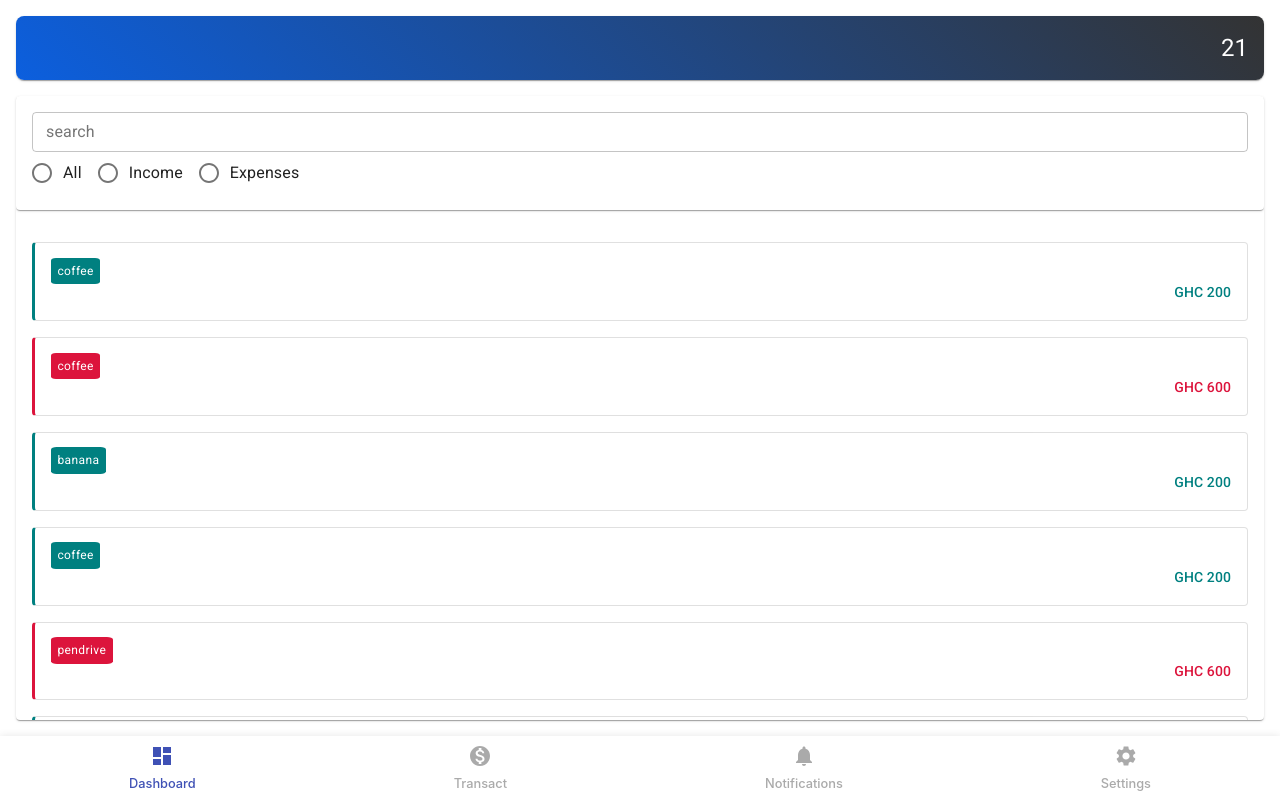
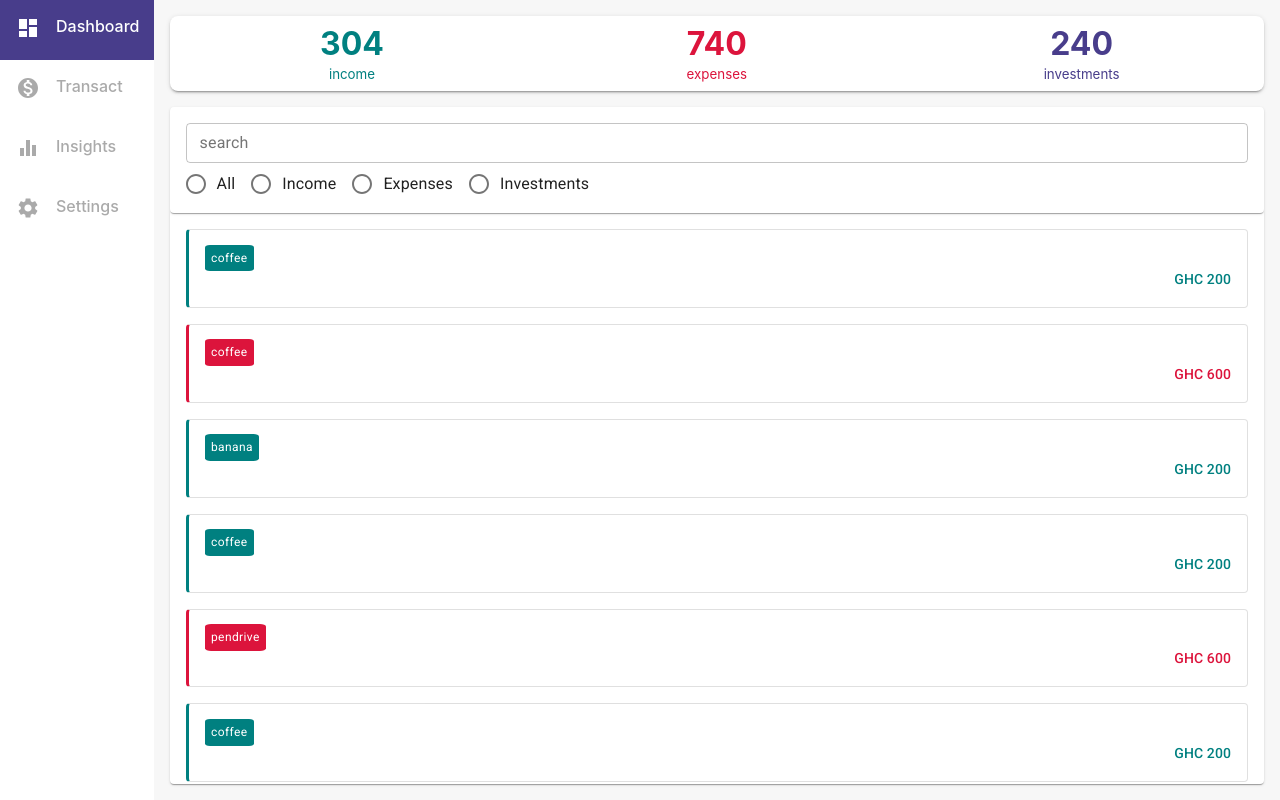
Before and after one commit to faddalibrahim/money-bag, a React (Create React App) app: page /dashboard in a window 1280 px wide. Built offline with nearby package versions, Linux system fonts and the light colour scheme.

Commit message:
side bar done

```diff
--- a/src/pages/dashboard/Dashboard.js
+++ b/src/pages/dashboard/Dashboard.js
@@ -1,7 +1,8 @@
 import { Component } from "react";
-import { Paper, Typography } from "@material-ui/core";
+import { Paper } from "@material-ui/core";
 import FilterTransactions from "./FilterTransactions";
 import TransactionsCard from "./TransactionsCard";
+import TransactionsList from "./TransactionsList";
 
 import "../../scss/dashboard.scss";
 
@@ -12,51 +13,6 @@ class Dashboard extends Component {
     transactions: [...dummy_data],
   };
 
-  spitTransactions = this.state.transactions.map((transaction) => {
-    return (
-      <Paper
-        elevation="0"
-        variant="outlined"
-        style={{
-          padding: "1rem",
-          marginBottom: "1rem",
-          borderLeft: `${
-            transaction.transactionType === "expense"
-              ? "0.2rem solid crimson"
-              : "0.2rem solid teal"
-          }`,
-        }}
-      >
-        <Typography
-          variant="caption"
-          style={{
-            background: `${
-              transaction.transactionType === "expense" ? "crimson" : "teal"
-            }`,
-            padding: "0.4rem",
-            color: "white",
-            borderRadius: "10%",
-          }}
-        >
-          {transaction.source}
-        </Typography>
-        {/* <Typography variant="caption">{transaction.description}</Typography> */}
-        <Typography
-          variant="subtitle2"
-          align="right"
-          // color="primary"
-          style={{
-            color: `${
-              transaction.transactionType === "expense" ? "crimson" : "teal"
-            }`,
-          }}
-        >
-          GHC {transaction.amount}
-        </Typography>
-      </Paper>
-    );
-  });
-
   render() {
     return (
       <div className="dashboard">
@@ -64,8 +20,9 @@ class Dashboard extends Component {
 
         <Paper className="transanctions-list-filter-paper" elevation="1">
           <FilterTransactions />
+          {/* <hr /> */}
 
-          <div className="transactions-list">{this.spitTransactions}</div>
+          <TransactionsList transactions={this.state.transactions} />
         </Paper>
       </div>
     );
--- a/src/pages/dashboard/FilterTransactions.js
+++ b/src/pages/dashboard/FilterTransactions.js
@@ -41,6 +41,11 @@ class FilterTransactions extends Component {
             control={<Radio color="primary" id="transactionType" />}
             label="Expenses"
           />
+          <FormControlLabel
+            value="investments"
+            control={<Radio color="primary" id="transactionType" />}
+            label="Investments"
+          />
         </RadioGroup>
       </Paper>
     );
--- a/src/pages/dashboard/TransactionsCard.js
+++ b/src/pages/dashboard/TransactionsCard.js
@@ -8,22 +8,19 @@ class TransactionsCard extends Component {
   }
   render() {
     return (
-      <Paper
-        elevation="1"
-        style={{
-          padding: "1rem",
-          width: "100%",
-          // flexGrow: "1",
-          marginBottom: "1rem",
-          background: "linear-gradient(45deg, #0c5fde, #333)",
-          // background: "radial-gradient(circle,#0c5fde, #333)",
-          color: "white",
-          borderRadius: "0.5rem",
-        }}
-      >
-        <Typography variant="h5" align="right">
-          21
-        </Typography>
+      <Paper className="transactions-card" elevation="2">
+        <div className="income-box">
+          <h1>304</h1>
+          <small>income</small>
+        </div>
+        <div className="expenses-box">
+          <h1>740</h1>
+          <small>expenses</small>
+        </div>
+        <div className="investments-box">
+          <h1>240</h1>
+          <small>investments</small>
+        </div>
       </Paper>
     );
   }
--- /dev/null
+++ b/src/pages/dashboard/TransactionsList.js
@@ -0,0 +1,48 @@
+import { Paper, Typography } from "@material-ui/core";
+
+export default function TransactionsList({ transactions }) {
+  const spitTransactions = transactions.map((transaction) => {
+    return (
+      <Paper
+        elevation="0"
+        variant="outlined"
+        style={{
+          padding: "1rem",
+          marginBottom: "1rem",
+          borderLeft: `${
+            transaction.transactionType === "expense"
+              ? "0.2rem solid crimson"
+              : "0.2rem solid teal"
+          }`,
+        }}
+      >
+        <Typography
+          variant="caption"
+          style={{
+            background: `${
+              transaction.transactionType === "expense" ? "crimson" : "teal"
+            }`,
+            padding: "0.4rem",
+            color: "white",
+            borderRadius: "10%",
+          }}
+        >
+          {transaction.source}
+        </Typography>
+        <Typography
+          variant="subtitle2"
+          align="right"
+          style={{
+            color: `${
+              transaction.transactionType === "expense" ? "crimson" : "teal"
+            }`,
+          }}
+        >
+          GHC {transaction.amount}
+        </Typography>
+      </Paper>
+    );
+  });
+
+  return <div className="transactions-list">{spitTransactions}</div>;
+}
--- a/src/pages/home/Home.js
+++ b/src/pages/home/Home.js
@@ -9,7 +9,7 @@ import Transact from "./../transact/Transact";
 export default function Home() {
   return (
     <Router>
-      <div className="home">
+      <div className="home test">
         <div className="main">
           <Switch>
             <Route path="/dashboard" component={Dashboard} />
--- a/src/reusables/Navigation.js
+++ b/src/reusables/Navigation.js
@@ -4,7 +4,7 @@ import { NavLink } from "react-router-dom";
 export default function Navigation() {
   const NAV = ROUTES.map(({ route, icon }) => {
     return (
-      <div style={{ padding: "0.5rem" }}>
+      <div className="navlink-wrapper">
         <NavLink to={`/${route}`}>
           <center>{icon}</center>
           <small
--- a/src/reusables/Routes.js
+++ b/src/reusables/Routes.js
@@ -2,6 +2,7 @@ import DashboardIcon from "@material-ui/icons/DashboardSharp";
 import SettingsIcon from "@material-ui/icons/Settings";
 import NotificationsIcon from "@material-ui/icons/Notifications";
 import MonetizationOnIcon from "@material-ui/icons/MonetizationOn";
+import EqualizerIcon from "@material-ui/icons/Equalizer";
 
 const ROUTES = [
   {
@@ -13,8 +14,8 @@ const ROUTES = [
     icon: <MonetizationOnIcon />,
   },
   {
-    route: "notifications",
-    icon: <NotificationsIcon />,
+    route: "insights",
+    icon: <EqualizerIcon />,
   },
   {
     route: "settings",
--- a/src/scss/dashboard.scss
+++ b/src/scss/dashboard.scss
@@ -6,6 +6,45 @@
   align-items: center;
   flex-grow: 1;
   padding: 1rem;
+  background-color: #f7f7f7;
+  // background-color: rgba(255, 255, 255, 0.1);
+
+  .transactions-card {
+    // padding: 1rem;
+    width: 100%;
+    margin-bottom: 1rem;
+    // background: linear-gradient(45deg, #0c5fde, #333);
+    border-radius: 0.5rem;
+
+    // display: grid;
+    justify-content: space-between;
+    color: white;
+    // columns: 3;
+    column-count: 3;
+    column-gap: 0;
+  }
+
+  .transactions-card > * {
+    width: 100%;
+  }
+
+  .income-box {
+    color: teal;
+    text-align: center;
+    padding: 0.5rem 0;
+  }
+
+  .expenses-box {
+    color: crimson;
+    text-align: center;
+    padding: 0.5rem 0;
+  }
+
+  .investments-box {
+    color: darkslateblue;
+    text-align: center;
+    padding: 0.5rem 0;
+  }
 
   .transanctions-list-filter-paper {
     width: 100%;
@@ -19,9 +58,11 @@
   }
 
   .filter-transactions {
-    padding: 1rem;
+    padding: 1rem 1rem 0.5rem;
     width: 100%;
-    margin-bottom: 1rem;
+    // margin-bottom: 1rem;
+    position: relative;
+    z-index: 1;
   }
 
   .transactions-list {
@@ -29,4 +70,6 @@
     flex-grow: 1;
     overflow-y: scroll;
   }
+
+  // DESKTOP STYLES
 }
--- a/src/scss/home.scss
+++ b/src/scss/home.scss
@@ -36,6 +36,10 @@ body,
   background-color: fff;
   box-shadow: 0px 0rem 0.5rem 0rem rgba(13, 12, 14, 0.1);
 
+  .navlink-wrapper {
+    padding: 0.5rem;
+  }
+
   a {
     color: #aaa;
     // color: rgba(0, 0, 0, 0.54);
@@ -43,8 +47,41 @@ body,
   }
 
   a.active {
-    // color: rgb(128, 11, 11);
     color: #3f51b5;
-    // font-size: 1.2rem;
+    // color: darkslateblue;
   }
 }
+
+// DESKTOP VIEW
+@media only screen and (min-width: 768px) {
+  .home {
+    flex-flow: row-reverse;
+  }
+
+  .navigation {
+    flex-flow: column;
+    justify-content: flex-start;
+    width: 12vw;
+    // flex-wrap: wrap !important;
+
+    .navlink-wrapper {
+      width: 100%;
+      padding: 0;
+    }
+
+    a {
+      display: flex;
+      padding: 1rem;
+    }
+
+    a.active {
+      background-color: darkslateblue;
+      color: white;
+    }
+
+    small {
+      font-size: 1rem !important;
+      margin-left: 1rem;
+    }
+  }
+}
--- a/src/scss/transact.scss
+++ b/src/scss/transact.scss
@@ -1,6 +1,5 @@
 #transact {
   padding: 1rem;
-  // width: 100vw;
   display: flex;
   flex-flow: column;
   justify-content: center;
@@ -30,8 +29,4 @@
     border: 0.12rem solid #3f51b5;
     outline: none;
   }
-
-  .MuiFormGroup-root {
-    // flex-direction: row;
-  }
 }
```
Also changed, not shown: 1 other file (tests, documents, lock files or other folders).
